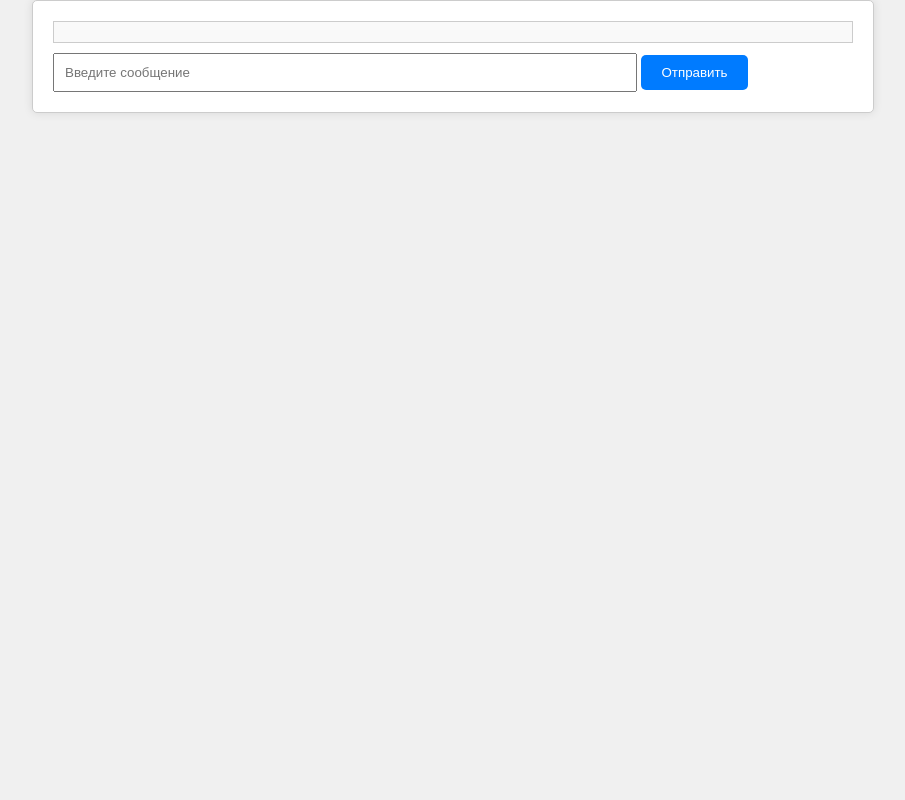
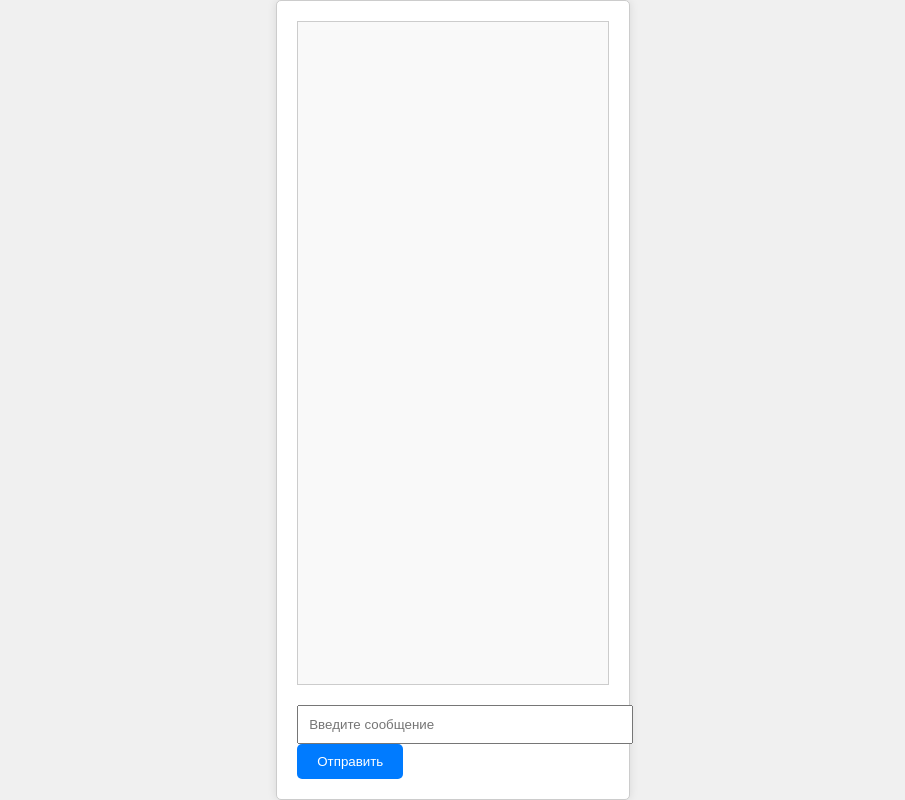
Before and after one commit to cubemalevich/bogdangram, a Flask app: page / in a window 1280 px wide. Shown: the whole page, without its empty margins (187-1092 px from the left). Run offline with Flask 3, Linux system fonts and the light colour scheme; data that the repository does not hold is empty.

Commit message:
new interface

```diff
--- a/static/style.css
+++ b/static/style.css
@@ -3,20 +3,26 @@ body {
     background-color: #f0f0f0;
     margin: 0;
     padding: 0;
+    display: flex;
+    flex-direction: column;
+    min-height: 100vh;
 }
 
 .chat-container {
     max-width: 800px;
-    margin: 0 auto;
+    margin: auto;
     padding: 20px;
     background-color: #fff;
     border: 1px solid #ccc;
     border-radius: 5px;
     box-shadow: 0 0 10px rgba(0, 0, 0, 0.1);
+    flex-grow: 1;
+    display: flex;
+    flex-direction: column;
 }
 
 .chat-box {
-    max-height: 400px;
+    flex-grow: 1;
     overflow-y: scroll;
     border: 1px solid #ccc;
     padding: 10px;
@@ -32,8 +38,9 @@ body {
 }
 
 #message-input {
-    width: 70%;
+    width: 100%;
     padding: 10px;
+    margin-top: 10px;
 }
 
 button {
```
